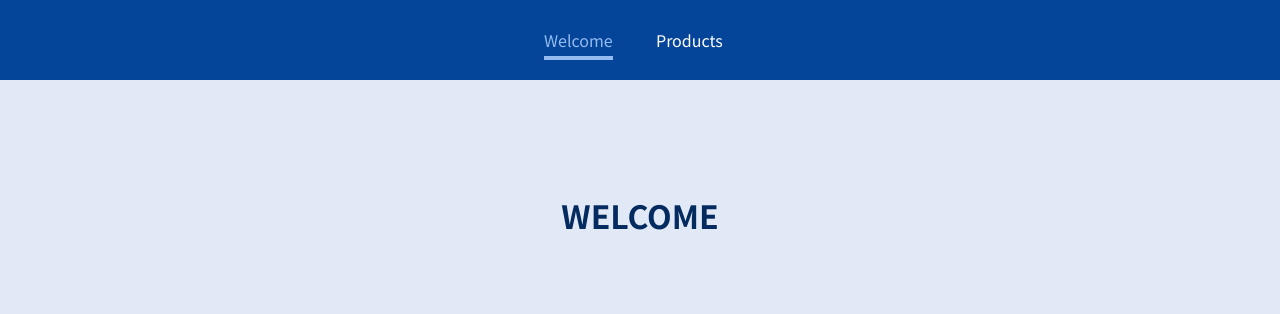
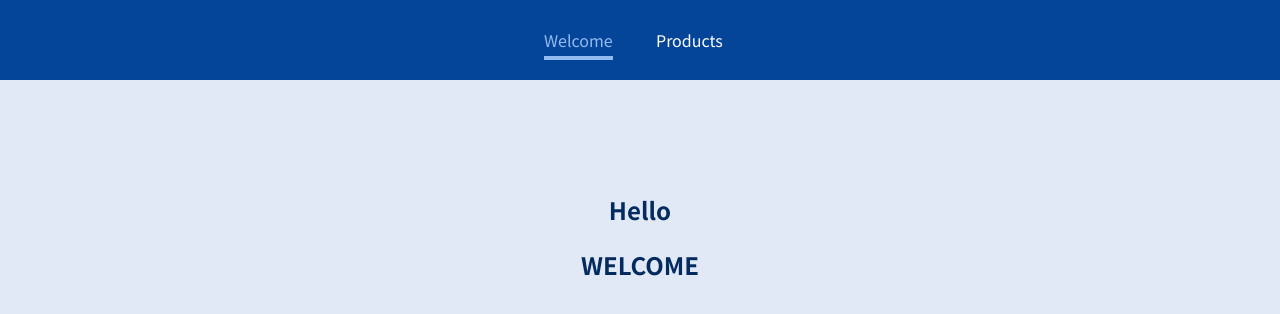
Before and after one commit to Kavery-pm/routing, a JavaScript app in the folder 01-starting-project/: page /welcome/new-users in a window 1280 px wide. Shown: the top 314 px of the page. Built offline with nearby package versions, Linux system fonts and the light colour scheme.

Commit message:
added nested routes

```diff
--- a/01-starting-project/src/pages/welcome.js
+++ b/01-starting-project/src/pages/welcome.js
@@ -1,4 +1,13 @@
-const Welcome = ()=>{
-    return <h1>WELCOME </h1>
-}
+import { Route } from "react-router";
+
+const Welcome = () => {
+  return (
+    <section>
+      <h1>Hello</h1>
+      <Route path="/welcome/new-users">
+        <h1>WELCOME </h1>
+      </Route>
+    </section>
+  );
+};
 export default Welcome;
```
Also changed, not shown: 1 other file (tests, documents, lock files or other folders).
